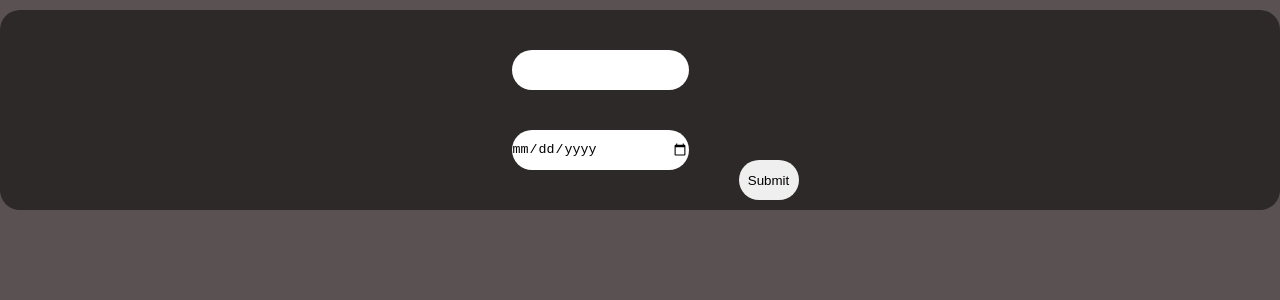
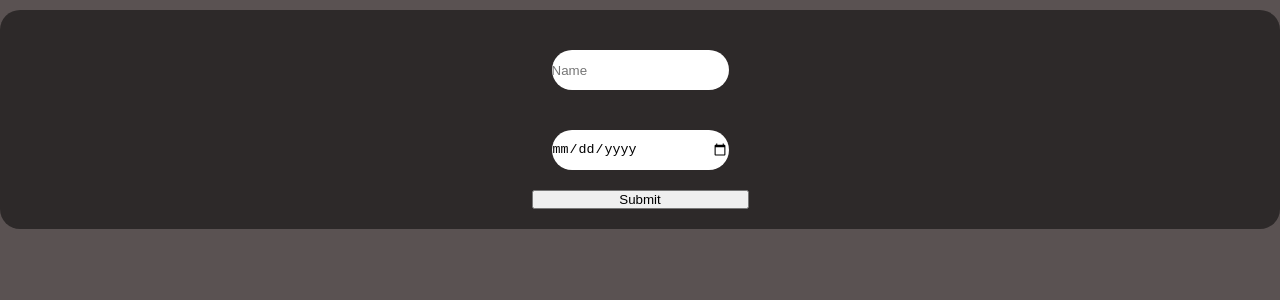
Before and after one commit to Arsh1333/Birthday, a React (Create React App) app: page / in a window 1280 px wide. Shown: the top 300 px of the page. Built offline with nearby package versions, Linux system fonts and the light colour scheme.

Commit message:
temporary alert box display

```diff
--- a/src/App.css
+++ b/src/App.css
@@ -34,8 +34,6 @@ input {
   border-style: none;
   margin: 10px;
   height: 40px;
-  width: 60px;
+  width: 600px;
   margin-top: 150px;
 }
-.birthday-wish {
-}
--- a/src/App.js
+++ b/src/App.js
@@ -3,35 +3,35 @@ import { useState } from "react";
 import "./App.css";
 
 function App() {
-  const [birthday, setBirthDay] = useState(" ");
-  const [name, setName] = useState(" ");
-  const btnHandler = (e) => {
-    if (name == " ") {
-      setBirthDay(<BirthdayDisplay></BirthdayDisplay>);
+  const [name, setName] = useState("");
+  const [birthday, setBirthday] = useState("");
+
+  const handleSubmit = (event) => {
+    event.preventDefault();
+    if (name === " ") {
+      <BirthdayDisplay></BirthdayDisplay>;
     } else {
-      setName(e.target.value);
+      alert(`Name: ${name}, Birthday: ${birthday}`);
     }
-    console.log("clicked");
   };
   return (
     <div className="App">
       <div className="main-content">
-        <form className="inputs">
+        <form onSubmit={handleSubmit} className="inputs">
           <input
-            palceholder="Enter Name"
             type="text"
-            onChange={(e) => {
-              setName(e.target.value);
-            }}
-          ></input>
-          <input palceholder="Enter DOB" type="date"></input>
+            placeholder="Name"
+            value={name}
+            onChange={(event) => setName(event.target.value)}
+          />
+          <input
+            type="date"
+            placeholder="Date"
+            value={birthday}
+            onChange={(event) => setBirthday(event.target.value)}
+          />
+          <button type="submit">Submit</button>
         </form>
-        <button className="btn" onClick={btnHandler}>
-          Submit
-        </button>
-      </div>
-      <div className="side-content">
-        <div className="birthday-wish">{birthday}</div>
       </div>
     </div>
   );
```
